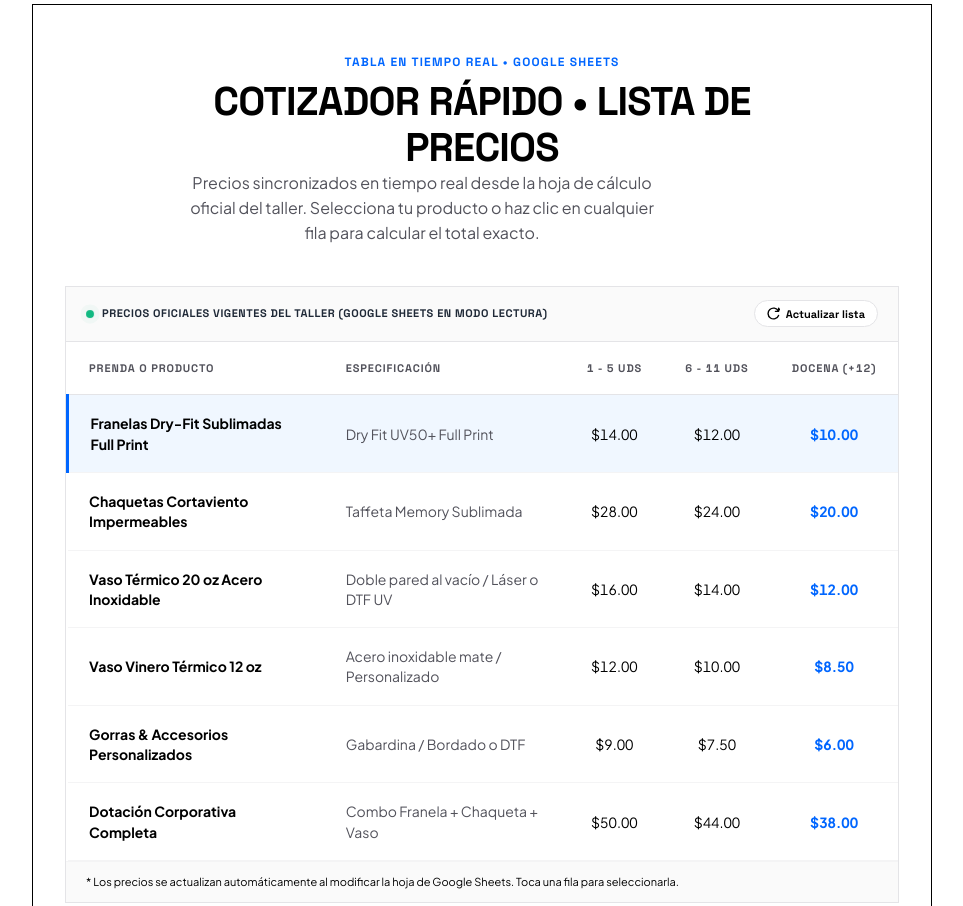
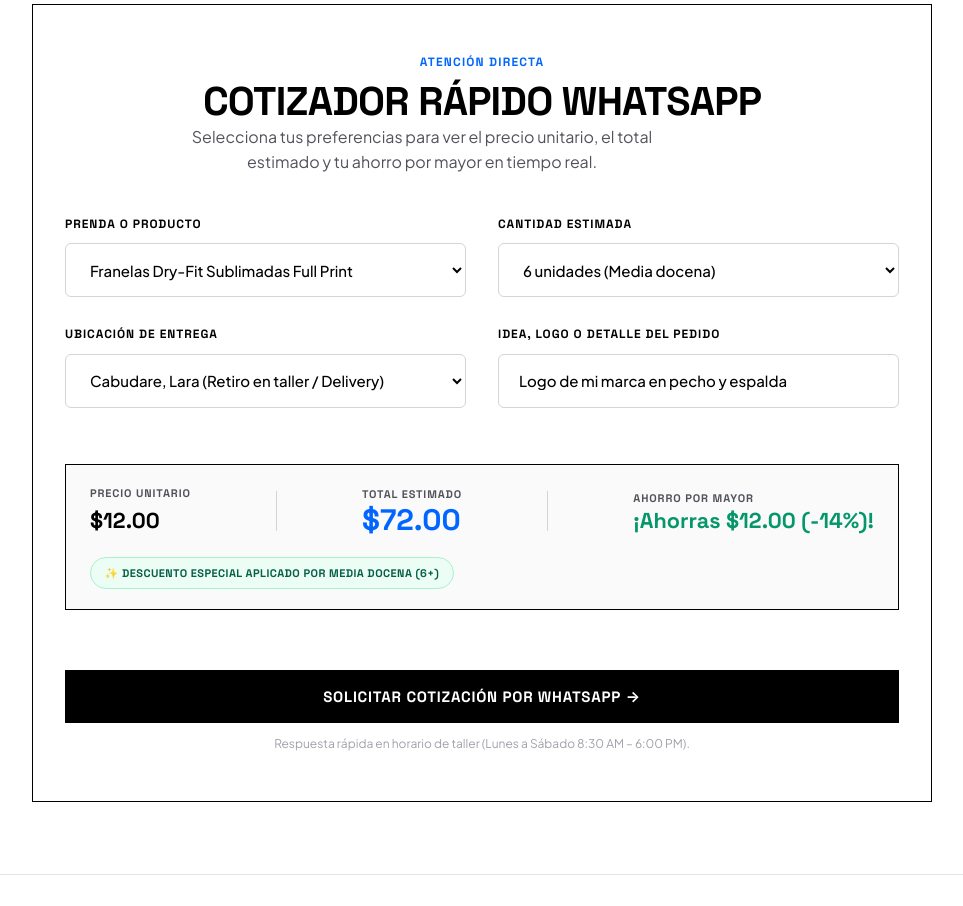
Before and after one commit to 3xplus1and69420/147Landing, a plain HTML site: page index.html in a window 1280 px wide. Shown: the part 3840-4746 px from the top of the page, without its empty margins (158-1121 px from the left). Drawn offline with Linux system fonts and the light colour scheme; no server answers.

Commit message:
feat(cotizador): simplificar cotizador sin tabla visible y anadir calculo dinamico de ahorro por mayor

```diff
--- a/index.html
+++ b/index.html
@@ -461,53 +461,16 @@
       </div>
     </section>
 
-    <!-- Cotizador Express & Real-Time Google Sheet Price Table -->
+    <!-- Cotizador Express & Real-Time Price Calculator -->
     <section class="section customizer-section" id="cotizador">
       <div class="container">
         <div class="customizer-box">
           <div class="customizer-header">
-            <span class="section-kicker">TABLA EN TIEMPO REAL &bull; GOOGLE SHEETS</span>
-            <h2 class="section-heading">COTIZADOR RÁPIDO &bull; LISTA DE PRECIOS</h2>
+            <span class="section-kicker">ATENCIÓN DIRECTA</span>
+            <h2 class="section-heading">COTIZADOR RÁPIDO WHATSAPP</h2>
             <p class="section-intro">
-              Precios sincronizados en tiempo real desde la hoja de cálculo oficial del taller. Selecciona tu producto o haz clic en cualquier fila para calcular el total exacto.
+              Selecciona tus preferencias para ver el precio unitario, el total estimado y tu ahorro por mayor en tiempo real.
             </p>
-          </div>
-
-          <!-- Real-Time Pricing Table -->
-          <div class="pricing-table-card">
-            <div class="pricing-table-toolbar">
-              <div class="pricing-live-pill">
-                <span class="live-pulse"></span>
-                <span id="sheetStatusLabel">Conectando con Google Sheets...</span>
-              </div>
-              <div class="pricing-toolbar-right">
-                <button type="button" id="refreshPricesBtn" class="refresh-pill-btn" aria-label="Actualizar precios">
-                  <svg width="13" height="13" viewBox="0 0 24 24" fill="none" stroke="currentColor" stroke-width="2.5" stroke-linecap="round" stroke-linejoin="round"><path d="M21.5 2v6h-6M21.34 15.57a10 10 0 1 1-.57-8.38l5.67-5.67"/></svg>
-                  <span>Actualizar lista</span>
-                </button>
-              </div>
-            </div>
-
-            <div class="pricing-table-scroll">
-              <table class="pricing-table" id="pricingTable">
-                <thead>
-                  <tr>
-                    <th>PRENDA O PRODUCTO</th>
-                    <th>ESPECIFICACIÓN</th>
-                    <th>1 - 5 UDS</th>
-                    <th>6 - 11 UDS</th>
-                    <th>DOCENA (+12)</th>
-                  </tr>
-                </thead>
-                <tbody id="pricingTableBody">
-                  <!-- Rendered dynamically from Google Sheets or fallback dataset -->
-                </tbody>
-              </table>
-            </div>
-
-            <div class="pricing-table-note">
-              <span>* Los precios se actualizan automáticamente al modificar la hoja de Google Sheets. Toca una fila para seleccionarla.</span>
-            </div>
           </div>
 
           <!-- Interactive Calculator & WhatsApp Quote Form -->
@@ -555,16 +518,21 @@
               </div>
             </div>
 
-            <!-- Dynamic Live Calculation Box -->
+            <!-- Dynamic Live Calculation Box with Wholesale Savings -->
             <div class="quote-calculator-card" id="quoteCalcCard">
               <div class="calc-metric">
-                <span class="calc-metric-label">PRECIO UNITARIO ESTIMADO</span>
-                <span class="calc-metric-num" id="calcUnitPrice">$10.00</span>
+                <span class="calc-metric-label">PRECIO UNITARIO</span>
+                <span class="calc-metric-num" id="calcUnitPrice">$24.00</span>
               </div>
               <div class="calc-divider"></div>
               <div class="calc-metric calc-metric-total">
-                <span class="calc-metric-label">TOTAL ESTIMADO DEL PEDIDO</span>
-                <span class="calc-metric-num total-num" id="calcTotalPrice">$60.00</span>
+                <span class="calc-metric-label">TOTAL ESTIMADO</span>
+                <span class="calc-metric-num total-num" id="calcTotalPrice">$144.00</span>
+              </div>
+              <div class="calc-divider"></div>
+              <div class="calc-metric calc-metric-savings" id="calcSavingsBox">
+                <span class="calc-metric-label">AHORRO POR MAYOR</span>
+                <span class="calc-metric-num savings-num" id="calcSavingsAmount">¡Ahorras $24.00!</span>
               </div>
               <div class="calc-tag" id="calcDiscountTag">Descuento aplicado por escala</div>
             </div>
--- a/main.js
+++ b/main.js
@@ -190,9 +190,30 @@
   const calcUnitPrice = document.getElementById('calcUnitPrice');
   const calcTotalPrice = document.getElementById('calcTotalPrice');
   const calcDiscountTag = document.getElementById('calcDiscountTag');
+  const calcSavingsBox = document.getElementById('calcSavingsBox');
+  const calcSavingsAmount = document.getElementById('calcSavingsAmount');
   const quoteForm = document.getElementById('quoteForm');
 
-  // Render pricing table rows
+  // Synchronize product select options with Google Sheets live data
+  function syncProductOptions(data) {
+    if (!prodInput || !data || data.length === 0) return;
+    const currentVal = prodInput.value;
+    prodInput.innerHTML = '';
+    data.forEach(item => {
+      const opt = document.createElement('option');
+      opt.value = item.name;
+      opt.textContent = item.name;
+      if (item.name === currentVal) {
+        opt.selected = true;
+      }
+      prodInput.appendChild(opt);
+    });
+    if (!prodInput.value && data.length > 0) {
+      prodInput.value = data[0].name;
+    }
+  }
+
+  // Render pricing table rows (if table element is present)
   function renderPricingTable(data) {
     if (!pricingTableBody) return;
     pricingTableBody.innerHTML = '';
@@ -233,7 +254,7 @@
     });
   }
 
-  // Calculate unit price and order total based on quantity tier
+  // Calculate unit price, order total, and wholesale savings based on quantity tier
   function recalculateQuote() {
     if (!prodInput || !qtyInput) return;
 
@@ -245,16 +266,22 @@
 
     let unitPrice = product.price1;
     let discountMsg = 'Precio unitario estándar (1 a 5 piezas)';
+    let isDiscounted = false;
 
     if (qty >= 12) {
       unitPrice = product.price12;
       discountMsg = '🔥 Precio mayorista aplicado por docena (+12)';
+      isDiscounted = true;
     } else if (qty >= 6) {
       unitPrice = product.price6;
       discountMsg = '✨ Descuento especial aplicado por media docena (6+)';
+      isDiscounted = true;
     }
 
     const total = unitPrice * qty;
+    const standardTotal = product.price1 * qty;
+    const savings = standardTotal - total;
+    const savingsPct = product.price1 > 0 ? Math.round(((product.price1 - unitPrice) / product.price1) * 100) : 0;
 
     if (calcUnitPrice) {
       calcUnitPrice.textContent = `$${unitPrice.toFixed(2)}`;
@@ -264,6 +291,23 @@
     }
     if (calcDiscountTag) {
       calcDiscountTag.textContent = discountMsg;
+      if (isDiscounted) {
+        calcDiscountTag.classList.remove('standard');
+        calcDiscountTag.classList.add('active');
+      } else {
+        calcDiscountTag.classList.remove('active');
+        calcDiscountTag.classList.add('standard');
+      }
+    }
+
+    if (calcSavingsAmount && calcSavingsBox) {
+      if (savings > 0) {
+        calcSavingsAmount.textContent = `¡Ahorras $${savings.toFixed(2)} (-${savingsPct}%)!`;
+        calcSavingsBox.classList.remove('no-savings');
+      } else {
+        calcSavingsAmount.textContent = 'Disponible desde 6 uds';
+        calcSavingsBox.classList.add('no-savings');
+      }
     }
   }
 
@@ -320,6 +364,7 @@
 
       if (parsedItems.length > 0) {
         currentPricingData = parsedItems;
+        syncProductOptions(currentPricingData);
         if (sheetStatusLabel) {
           sheetStatusLabel.textContent = 'Precios sincronizados en vivo con Google Sheets';
           sheetStatusLabel.style.color = '#059669';
@@ -331,6 +376,7 @@
     } catch (err) {
       console.warn('Google Sheets live sync:', err.message, '- Usando lista oficial vigente del taller.');
       currentPricingData = FALLBACK_PRICES;
+      syncProductOptions(currentPricingData);
       if (sheetStatusLabel) {
         sheetStatusLabel.textContent = 'Precios oficiales vigentes del taller (Google Sheets en modo lectura)';
         sheetStatusLabel.style.color = '#1f2937';
@@ -360,7 +406,7 @@
     refreshPricesBtn.addEventListener('click', fetchGoogleSheetData);
   }
 
-  // Quote form submission with exact calculated itemized breakdown
+  // Quote form submission with exact calculated itemized breakdown and wholesale savings
   if (quoteForm) {
     quoteForm.addEventListener('submit', function (e) {
       e.preventDefault();
@@ -371,13 +417,21 @@
       const notes = document.getElementById('notesInput') ? document.getElementById('notesInput').value.trim() : 'Sin notas adicionales';
       const unit = calcUnitPrice ? calcUnitPrice.textContent : '$10.00';
       const total = calcTotalPrice ? calcTotalPrice.textContent : '$60.00';
+      const savingsTxt = (calcSavingsAmount && calcSavingsBox && !calcSavingsBox.classList.contains('no-savings'))
+        ? calcSavingsAmount.textContent
+        : '';
 
-      const message = `¡Hola unocuatrosiete! Quisiera cotizar un pedido a partir del cotizador web:%0A%0A` +
+      let message = `¡Hola unocuatrosiete! Quisiera cotizar un pedido a partir del cotizador web:%0A%0A` +
         `• *Prenda/Producto:* ${encodeURIComponent(prod)}%0A` +
         `• *Cantidad:* ${encodeURIComponent(qty)} unidad(es)%0A` +
         `• *Precio Unitario Estimado:* ${encodeURIComponent(unit)}%0A` +
-        `• *Total Estimado del Pedido:* ${encodeURIComponent(total)}%0A` +
-        `• *Ubicación de Entrega:* ${encodeURIComponent(city)}%0A` +
+        `• *Total Estimado del Pedido:* ${encodeURIComponent(total)}%0A`;
+
+      if (savingsTxt) {
+        message += `• *Ahorro Mayorista:* ${encodeURIComponent(savingsTxt)}%0A`;
+      }
+
+      message += `• *Ubicación de Entrega:* ${encodeURIComponent(city)}%0A` +
         `• *Detalle del diseño:* ${encodeURIComponent(notes)}%0A%0A` +
         `¿Me podrían confirmar disponibilidad y tiempos de entrega? ¡Gracias!`;
 
--- a/styles.css
+++ b/styles.css
@@ -1273,6 +1273,18 @@ ul {
   line-height: 1;
 }
 
+.calc-metric-savings .savings-num {
+  font-size: 1.35rem;
+  color: #059669;
+  line-height: 1;
+}
+
+.calc-metric-savings.no-savings .savings-num {
+  font-size: 0.9375rem;
+  font-weight: 600;
+  color: var(--color-gray-400);
+}
+
 .calc-divider {
   width: 1px;
   height: 40px;
@@ -1295,8 +1307,21 @@ ul {
   background: #ecfdf5;
   color: #065f46;
   border: 1px solid #a7f3d0;
-  padding: 0.35rem 0.75rem;
+  padding: 0.4rem 0.85rem;
   border-radius: 9999px;
+  transition: all 0.2s ease;
+}
+
+.calc-tag.standard {
+  background: var(--color-gray-100);
+  color: var(--color-gray-600);
+  border-color: var(--color-gray-300);
+}
+
+.calc-tag.active {
+  background: #ecfdf5;
+  color: #065f46;
+  border-color: #a7f3d0;
 }
 
 .quote-action-wrap {
```
